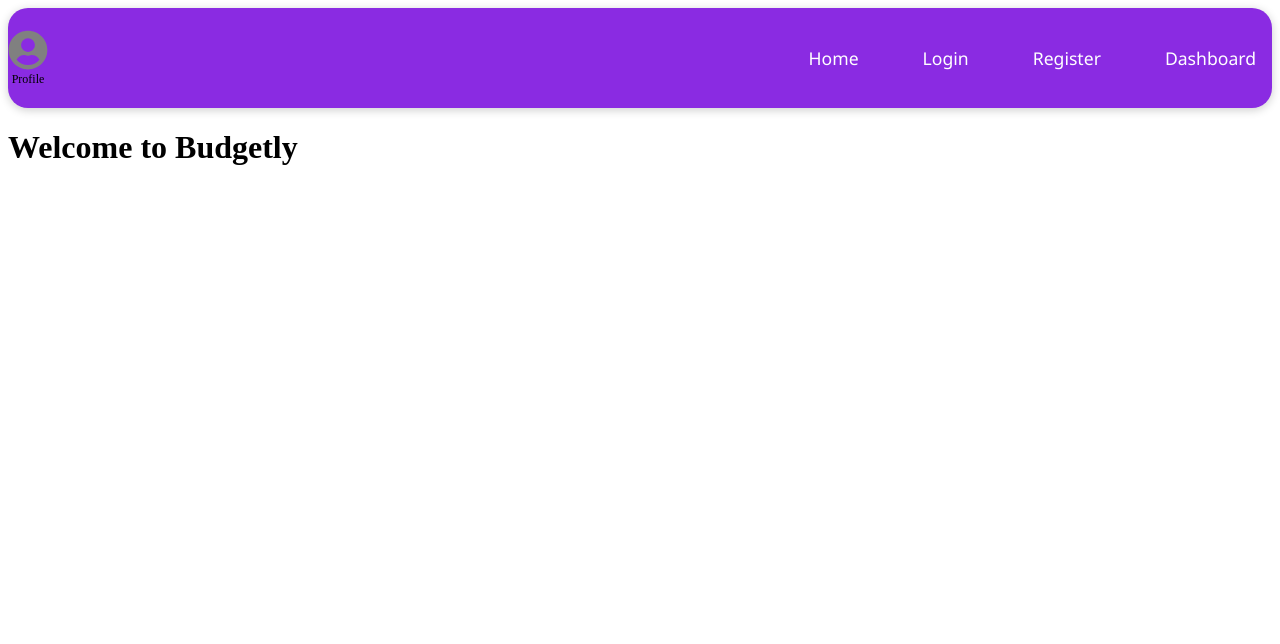
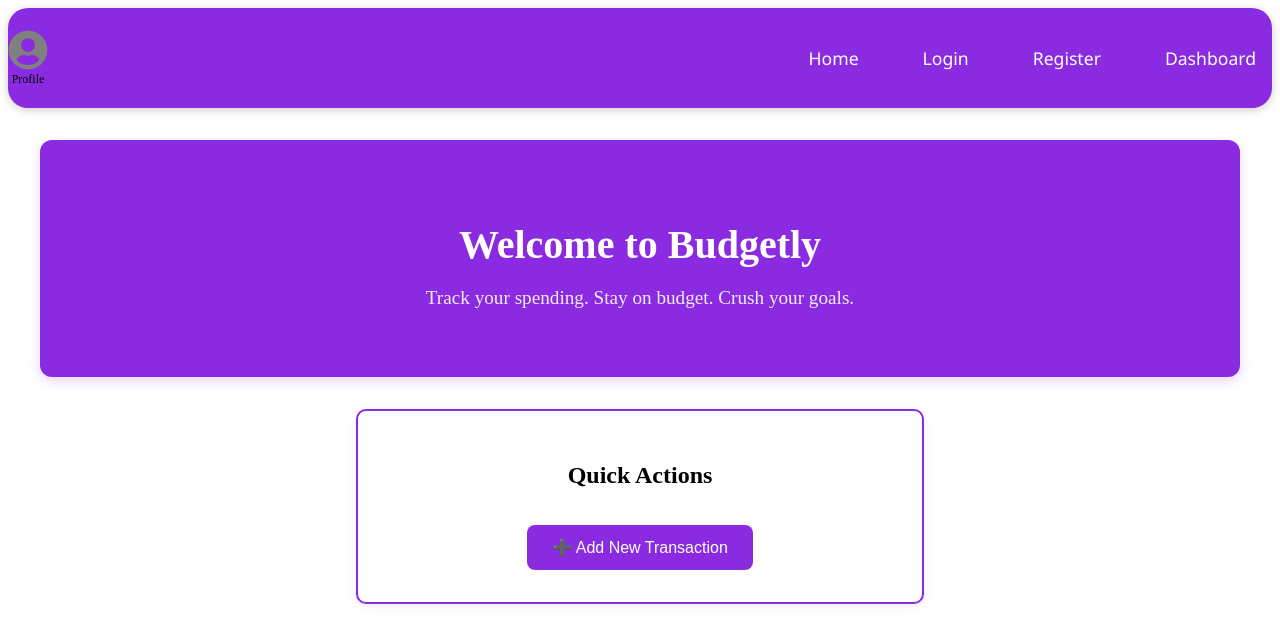
Before and after one commit to Akila-bite/Budgetly, a React (Vite) app: page / in a window 1280 px wide. Shown: the top 644 px of the page. Built offline with nearby package versions, Linux system fonts and the light colour scheme.

Commit message:
hero section and transaction nav added to home

```diff
--- a/src/App.jsx
+++ b/src/App.jsx
@@ -13,6 +13,7 @@ import Budget from "./pages/Budget";
 import TransactionList from "./pages/TransactionList";
 import Analytics from "./pages/Analytics";
 import Profile from "./pages/Profile";
+import Transaction from "./components/Transaction";
 import { ToastContainer } from "react-toastify";
 import "react-toastify/dist/ReactToastify.css";
 
@@ -49,6 +50,7 @@ function AppContent() {
           <Route path="/goals" element={<Goals />} />
          <Route path="/analytics" element={<Analytics />} />
          <Route path="/profile" element={<Profile />} />
+         <Route path="/transaction" element={<Transaction/>} />
         </Routes>
       </main>
 
--- a/src/components/Transaction.jsx
+++ b/src/components/Transaction.jsx
@@ -1,6 +1,6 @@
 import React, { useState, useEffect } from "react";
 import { useSelector, useDispatch } from "react-redux";
-import { fetchCategories } from "../features/category/categorySlice";
+import { fetchCategories } from "../redux/categorySlice";
 import "./Transaction.css";
 
 const Transaction = ({ onSubmit }) => {
--- /dev/null
+++ b/src/pages/Home.css
@@ -0,0 +1,49 @@
+.home-container {
+  padding: 2rem;
+  text-align: center;
+}
+
+.hero {
+  background: #8A2BE2;
+  color: white;
+  padding: 3rem 1rem;
+  border-radius: 12px;
+  margin-bottom: 2rem;
+  box-shadow: 0 4px 12px rgba(138, 43, 226, 0.2);
+}
+
+.hero h1 {
+  font-size: 2.5rem;
+  margin-bottom: 0.5rem;
+}
+
+.hero p {
+  font-size: 1.2rem;
+  opacity: 0.9;
+}
+
+.add-preview {
+  background: white;
+  padding: 2rem;
+  border-radius: 10px;
+  border: 2px solid #8A2BE2;
+  max-width: 500px;
+  margin: 0 auto;
+  box-shadow: 0 2px 10px rgba(138, 43, 226, 0.1);
+}
+
+.add-button {
+  background-color: #8A2BE2;
+  color: white;
+  padding: 0.8rem 1.6rem;
+  font-size: 1rem;
+  border: none;
+  border-radius: 8px;
+  cursor: pointer;
+  margin-top: 1rem;
+  transition: background 0.3s ease;
+}
+
+.add-button:hover {
+  background-color: #7326c3; /* darker violet for hover */
+}
--- a/src/pages/Home.jsx
+++ b/src/pages/Home.jsx
@@ -1,12 +1,30 @@
+// src/pages/Home.jsx
 import React from "react";
-
-
+import { useNavigate } from "react-router-dom";
+import "./Home.css";
 
 const Home = () => {
+  const navigate = useNavigate();
+
+  const handleAddTransactionClick = () => {
+    navigate("/transaction"); // This is the route that renders Transaction.jsx
+  };
+
   return (
-    <div>
-      <h1>Welcome to Budgetly</h1>
+    <div className="home-container">
+      {/* Hero Section */}
+      <section className="hero">
+        <h1>Welcome to Budgetly</h1>
+        <p>Track your spending. Stay on budget. Crush your goals.</p>
+      </section>
 
+      {/* Add Transaction Preview/Button */}
+      <section className="add-preview">
+        <h2>Quick Actions</h2>
+        <button className="add-button" onClick={handleAddTransactionClick}>
+          ➕ Add New Transaction
+        </button>
+      </section>
     </div>
   );
 };
```
